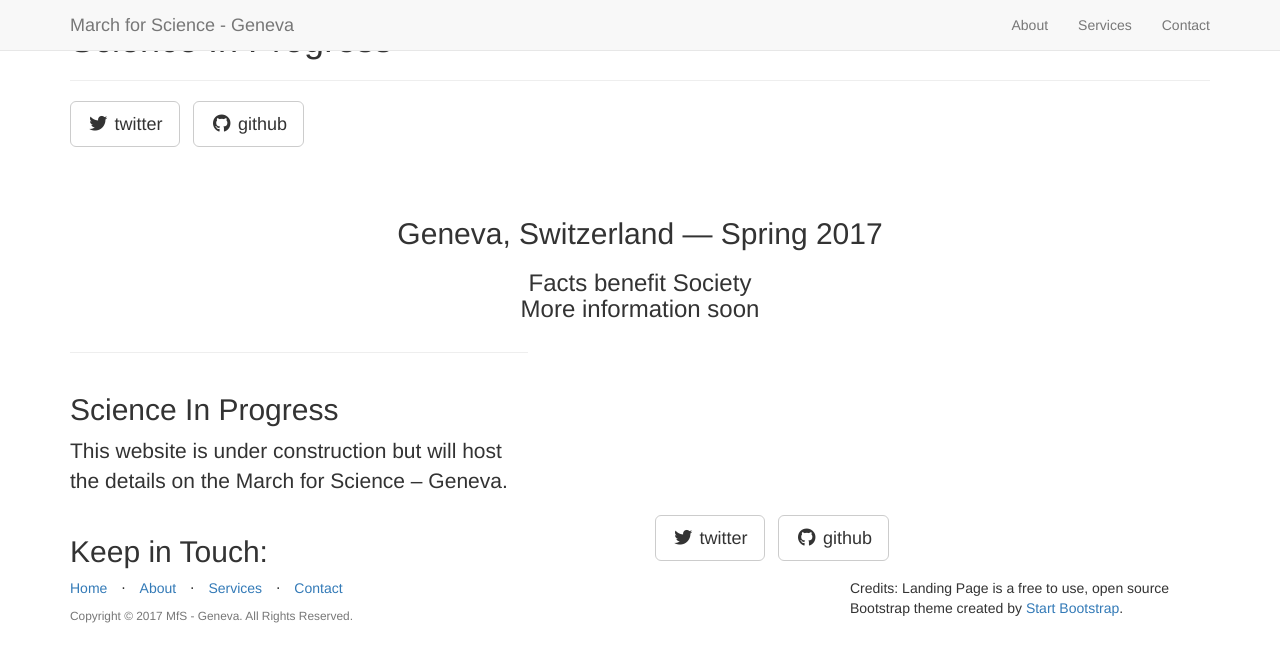
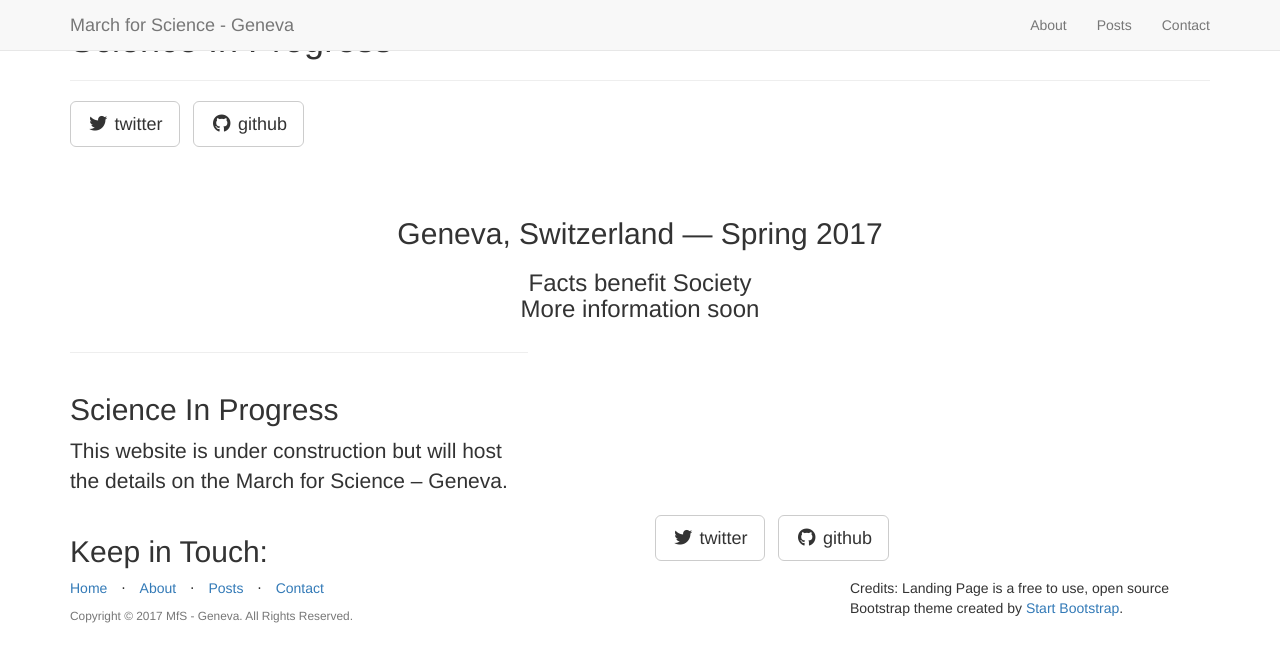
Before and after one commit to marchforsciencegeneva/marchforsciencegeneva.github.io, a Jekyll site: the page built from _posts/2017-02-01-science.markdown, in a window 1280 px wide. Shown: the top 662 px of the page. Built offline with Jekyll 4.4.1, drawn with Linux system fonts in a browser that asks for light colours; nearby versions of some CDN libraries; library files that are not in the unit come from our copies.

Commit message:
Services->Posts

```diff
--- a/_includes/footer.html
+++ b/_includes/footer.html
@@ -13,7 +13,7 @@
                     </li>
                     <li class="footer-menu-divider">&sdot;</li>
                     <li>
-                        <a href="#services">Services</a>
+                        <a href="#posts">Posts</a>
                     </li>
                     <li class="footer-menu-divider">&sdot;</li>
                     <li>
--- a/_includes/header.html
+++ b/_includes/header.html
@@ -18,7 +18,7 @@
                     <a class="page-scroll" href="#about">About</a>
                 </li>
                 <li>
-                    <a class="page-scroll" href="#services">Services</a>
+                    <a class="page-scroll" href="#posts">Posts</a>
                 </li>
                 <li>
                     <a class="page-scroll" href="#contact">Contact</a>
--- a/_posts/2017-02-01-science.markdown
+++ b/_posts/2017-02-01-science.markdown
@@ -1,7 +1,7 @@
 ---
 layout: default
 img: science-icon.png
-category: Services
+category: Posts
 title: Science In Progress
 description: |
 ---
```
